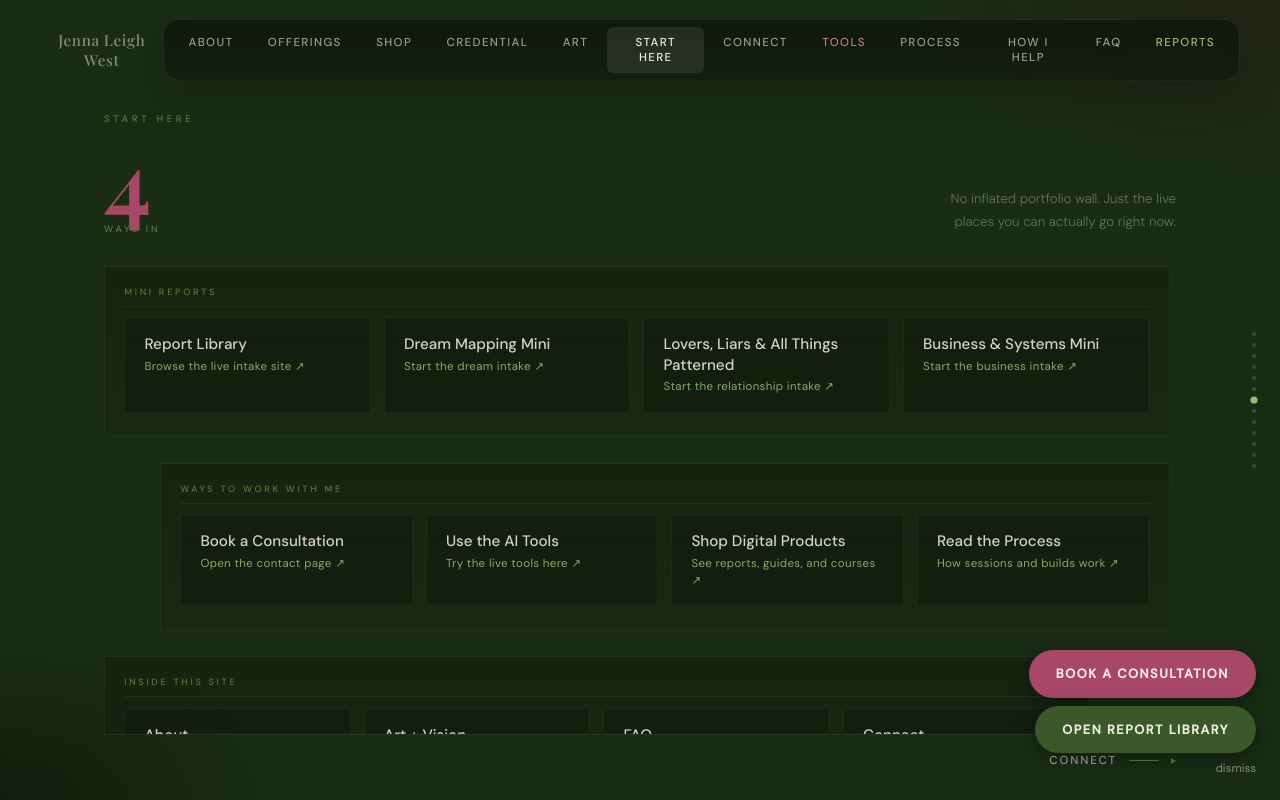
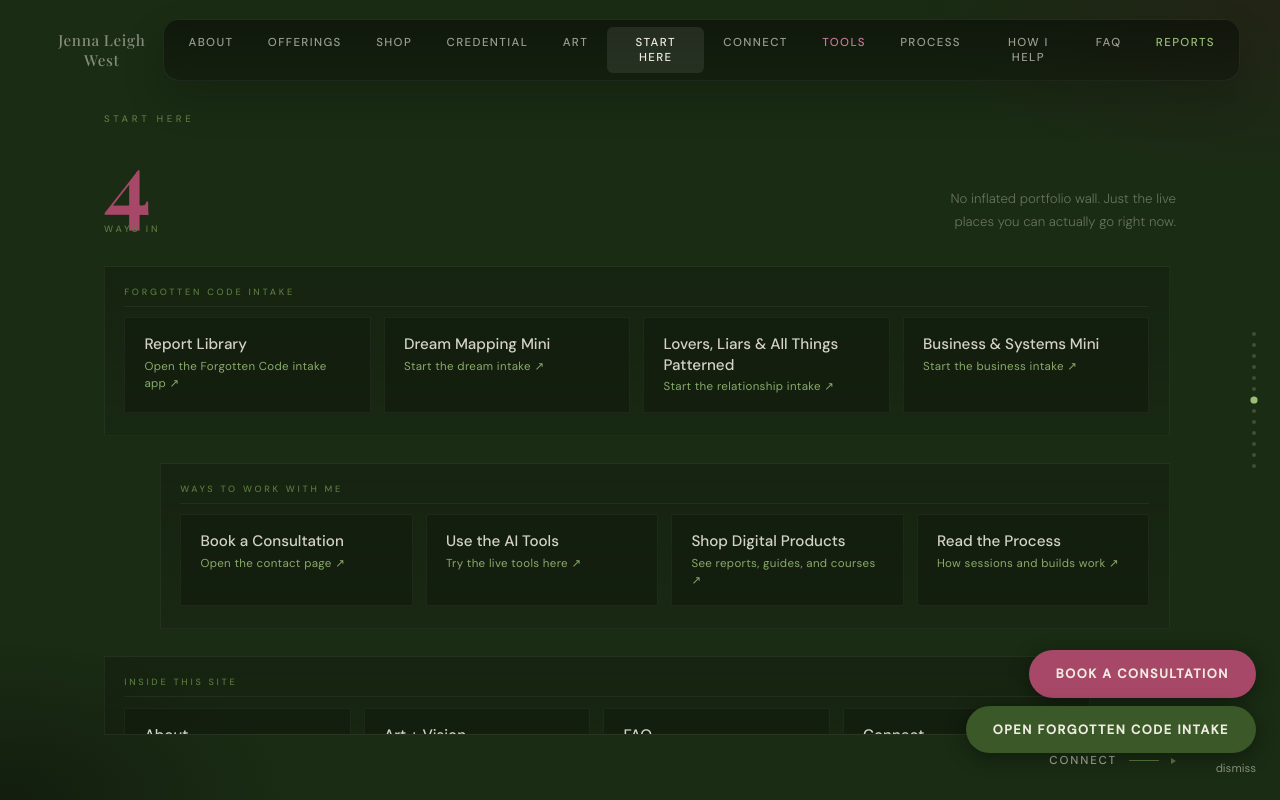
Before and after one commit to Jennaleighwilder/jennaleighwest-site, a website: page index.html in a window 1280 px wide. Both pictures are taken after a click on the button "START HERE". Drawn offline with nearby package versions, Linux system fonts and the light colour scheme.

Commit message:
Clarify Forgotten Code intake links

```diff
--- a/index.html
+++ b/index.html
@@ -619,7 +619,7 @@ body{font-family:'DM Sans',sans-serif;color:var(--ivory);}
 <!-- STICKY CTA -->
 <div class="sticky-cta" id="sticky-cta">
   <button class="sticky-book" onclick="go(7);document.getElementById('sticky-cta').style.display='none'">Book a Consultation</button>
-  <button class="sticky-book" onclick="window.open('https://intake-form-code.vercel.app/','_blank','noopener');document.getElementById('sticky-cta').style.display='none'" style="background:var(--leaf);">Open Report Library</button>
+  <button class="sticky-book" onclick="window.open('https://intake-form-code.vercel.app/','_blank','noopener');document.getElementById('sticky-cta').style.display='none'" style="background:var(--leaf);">Open Forgotten Code Intake</button>
   <button class="sticky-dismiss" onclick="document.getElementById('sticky-cta').style.display='none'">dismiss</button>
 </div>
 
@@ -637,7 +637,7 @@ body{font-family:'DM Sans',sans-serif;color:var(--ivory);}
       <button class="btn btn-white" onclick="go(1)">Enter the Site</button>
       <button class="btn btn-outline" onclick="go(3)">Shop Digital Products</button>
       <button class="btn btn-rose" onclick="go(8)">Try the AI Tools</button>
-      <button class="btn btn-outline" onclick="window.open('https://intake-form-code.vercel.app/','_blank','noopener')">Open Report Library</button>
+      <button class="btn btn-outline" onclick="window.open('https://intake-form-code.vercel.app/','_blank','noopener')">Open Forgotten Code Intake</button>
     </div>
     <div class="p1-proof u5">
       <div><div class="proof-num">71+</div><div class="proof-lbl">Five-Star Reviews</div></div>
@@ -810,9 +810,9 @@ body{font-family:'DM Sans',sans-serif;color:var(--ivory);}
     </div>
     <div class="p7-scroll u2">
       <div class="bld-sec">
-        <p class="bld-sec-lbl">Mini Reports</p>
+        <p class="bld-sec-lbl">Forgotten Code Intake</p>
         <div class="bld-grid">
-          <div class="bld"><p class="bld-name">Report Library</p><a href="https://intake-form-code.vercel.app/" target="_blank" rel="noopener">Browse the live intake site</a></div>
+          <div class="bld"><p class="bld-name">Report Library</p><a href="https://intake-form-code.vercel.app/" target="_blank" rel="noopener">Open the Forgotten Code intake app</a></div>
           <div class="bld"><p class="bld-name">Dream Mapping Mini</p><a href="https://intake-form-code.vercel.app/dream" target="_blank" rel="noopener">Start the dream intake</a></div>
           <div class="bld"><p class="bld-name">Lovers, Liars &amp; All Things Patterned</p><a href="https://intake-form-code.vercel.app/lovers" target="_blank" rel="noopener">Start the relationship intake</a></div>
           <div class="bld"><p class="bld-name">Business &amp; Systems Mini</p><a href="https://intake-form-code.vercel.app/business" target="_blank" rel="noopener">Start the business intake</a></div>
@@ -1071,8 +1071,8 @@ body{font-family:'DM Sans',sans-serif;color:var(--ivory);}
         <div class="case-row"><span class="case-row-lbl">For</span><span class="case-row-val">People who want insight before they commit to a full session.</span></div>
         <div class="case-row"><span class="case-row-lbl">How it works</span><span class="case-row-val">You start with a short intake, receive a mini reading instantly, and can then choose whether to order the full written report.</span></div>
         <div class="case-row"><span class="case-row-lbl">Best fit</span><span class="case-row-val">Dream work, bloodline patterns, relationship loops, calling, desire, and business systems.</span></div>
-        <div class="case-result"><p class="case-result-lbl">Start point</p><p class="case-result-val">The report library is live now and links cleanly to the intake site.</p></div>
-        <a href="https://intake-form-code.vercel.app/" target="_blank" rel="noopener" class="case-link">Open the report library</a>
+        <div class="case-result"><p class="case-result-lbl">Start point</p><p class="case-result-val">The report library is live now inside the Forgotten Code intake app.</p></div>
+        <a href="https://intake-form-code.vercel.app/" target="_blank" rel="noopener" class="case-link">Open the Forgotten Code intake app</a>
       </div>
 
       <div class="case-card">
@@ -1177,10 +1177,10 @@ body{font-family:'DM Sans',sans-serif;color:var(--ivory);}
   <div class="reports-wrap">
     <div class="reports-header u1">
       <div>
-        <span class="lbl">Mini Intakes + Free Reports</span>
+        <span class="lbl">Forgotten Code Intake + Free Reports</span>
         <h2 class="reports-title">The Report Library</h2>
       </div>
-      <p class="reports-sub">Each card opens the intake site for a free mini reading. The intake build stays separate on purpose, and every link below takes you there directly.</p>
+      <p class="reports-sub">Each card opens the Forgotten Code intake app for a free mini reading. The intake build stays separate on purpose, and every link below takes you there directly.</p>
     </div>
     <div class="reports-grid u2">
 
@@ -1284,7 +1284,7 @@ body{font-family:'DM Sans',sans-serif;color:var(--ivory);}
     <div class="reports-note u3">
       <p>Every report begins with a free 5-7 question intake. You receive an AI-generated mini reading instantly. Unlock the full written report — delivered personally by Jenna within 7-10 days.</p>
       <div style="display:flex;gap:.75rem;flex-wrap:wrap;">
-        <a href="https://intake-form-code.vercel.app/" target="_blank" rel="noopener" class="btn btn-white">Enter the Report Library →</a>
+        <a href="https://intake-form-code.vercel.app/" target="_blank" rel="noopener" class="btn btn-white">Open the Forgotten Code Intake →</a>
         <button class="btn btn-outline" onclick="go(3)">Shop All Products</button>
       </div>
     </div>
```
